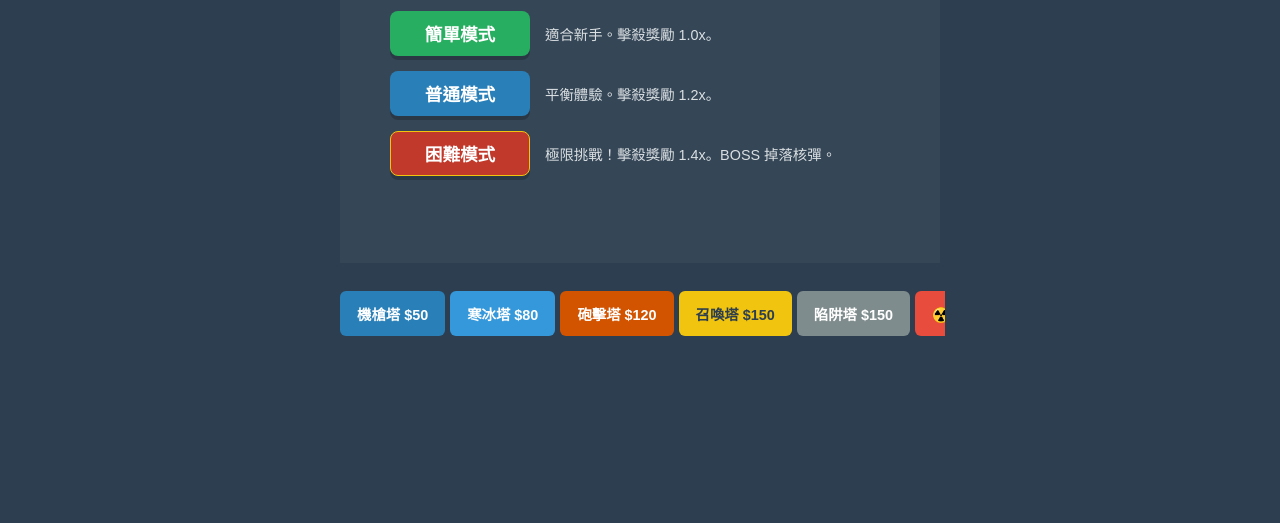
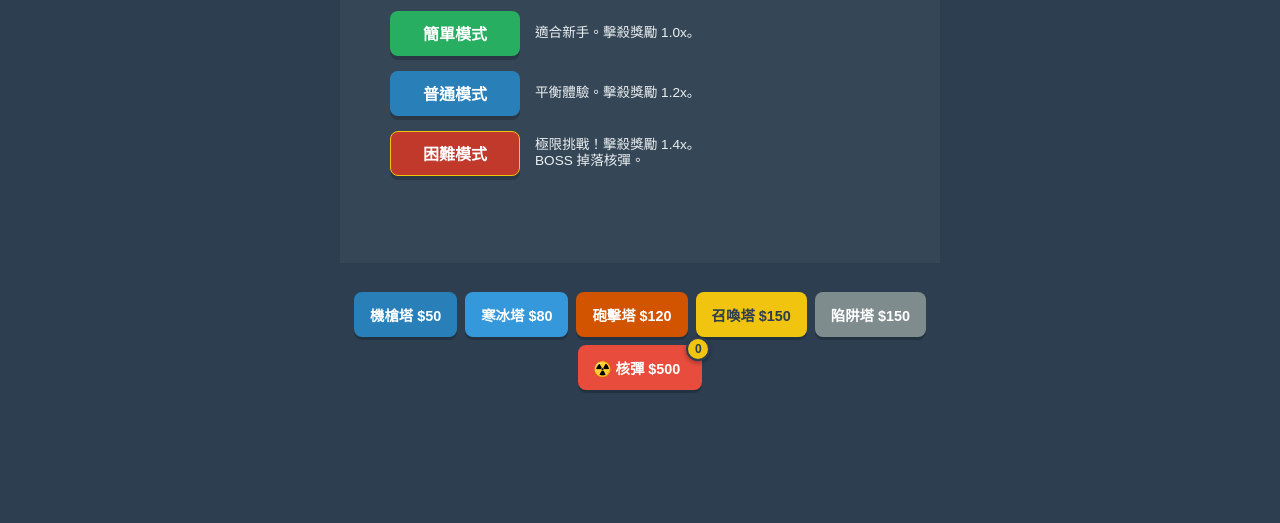
Before and after one commit to yoray9898-maker/game7, a plain HTML site: page dist/index.html in a window 1280 px wide. Shown: the part 277-800 px from the top of the page. Drawn offline with Linux system fonts and the light colour scheme.

Commit message:
Refactor UI layout and update title in index.html
Updated the title and improved the layout of the UI panel and controls in the HTML file. Adjusted styles for buttons and other elements for better presentation and usability.

```diff
--- a/dist/index.html
+++ b/dist/index.html
@@ -2,71 +2,90 @@
 <html lang="zh-Hant">
 <head>
     <meta charset="UTF-8">
-    <title>塔防：元素戰爭 - 官方還原版</title>
+    <title>塔防：元素戰爭 - 完整選單版</title>
     <style>
         * { -webkit-tap-highlight-color: transparent; outline: none; box-sizing: border-box; }
         body { display: flex; flex-direction: column; align-items: center; background-color: #2c3e50; color: white; font-family: 'Microsoft JhengHei', Arial, sans-serif; margin: 0; padding-top: 10px; }
 
         /* 頂部資訊 */
-        .header { width: 100%; max-width: 600px; text-align: center; padding: 10px; }
-        .ui-panel { display: flex; justify-content: space-around; background: #34495e; padding: 10px; width: 100%; }
+        .ui-panel { display: flex; justify-content: space-around; background: #34495e; padding: 10px; width: 100%; max-width: 600px; border-radius: 8px; margin-bottom: 10px; }
         .stat-box { text-align: center; }
         .label { font-size: 0.8em; color: #bdc3c7; display: block; }
         .stat { font-size: 1.2em; color: #f1c40f; font-weight: bold; }
 
-        #game-container { position: relative; margin-top: 20px; }
-        canvas { background-color: #ecf0f1; border: 4px solid #34495e; border-radius: 4px; cursor: crosshair; }
+        #game-container { position: relative; }
+        canvas { background-color: #ecf0f1; border: 4px solid #34495e; border-radius: 4px; cursor: crosshair; display: block; }
 
-        /* --- 根據截圖還原：選擇難度介面 --- */
+        /* --- 難度選擇介面 --- */
         .overlay {
-            position: absolute; top: 0; left: 0; width: 608px; height: 408px;
+            position: absolute; top: 0; left: 0; width: 100%; height: 100%;
             background: rgba(44, 62, 80, 0.95);
             display: flex; flex-direction: column; align-items: center; justify-content: center;
-            z-index: 100;
+            z-index: 100; border-radius: 4px;
         }
-
         .difficulty-header { color: #f1c40f; font-size: 1.5em; margin-bottom: 25px; font-weight: bold; }
-
-        .difficulty-menu { display: flex; flex-direction: column; gap: 15px; width: 500px; }
-
-        /* 難度選項列 */
+        .difficulty-menu { display: flex; flex-direction: column; gap: 15px; width: 90%; max-width: 500px; }
         .diff-row { display: flex; align-items: center; gap: 15px; }
-
-        .btn-diff {
-            width: 140px; height: 45px; border-radius: 8px;
-            cursor: pointer; border: none; font-weight: bold; color: white; font-size: 1.1em;
-            display: flex; align-items: center; justify-content: center;
-            box-shadow: 0 4px 0 rgba(0,0,0,0.2); transition: 0.1s;
-        }
-        .btn-diff:active { transform: translateY(3px); box-shadow: none; }
-
-        .diff-desc { font-size: 0.9em; color: #ecf0f1; opacity: 0.9; }
-
+        .btn-diff { width: 130px; height: 45px; border-radius: 8px; cursor: pointer; border: none; font-weight: bold; color: white; font-size: 1em; flex-shrink: 0; box-shadow: 0 4px 0 rgba(0,0,0,0.2); }
+        .btn-diff:active { transform: translateY(2px); box-shadow: none; }
+        .diff-desc { font-size: 0.85em; color: #ecf0f1; line-height: 1.2; }
         .easy-btn { background-color: #27ae60; }
         .normal-btn { background-color: #2980b9; }
         .hard-btn { background-color: #c0392b; border: 1px solid #f1c40f; }
 
-        /* 商店與核彈 */
-        .controls { margin-top: 15px; display: flex; gap: 5px; overflow-x: auto; width: 100%; max-width: 610px; padding: 5px; }
-        .shop-btn { padding: 10px 15px; cursor: pointer; border: 2px solid transparent; border-radius: 6px; color: white; font-weight: bold; white-space: nowrap; font-size: 0.9em; position: relative; flex-shrink: 0; }
-        .shop-btn.selected { border-color: #f1c40f; }
-
-        .nuke-btn { background: #e74c3c; padding-right: 25px; }
-        .nuke-badge {
-            position: absolute; top: -8px; right: -8px;
-            background: #f1c40f; color: #2c3e50;
-            width: 22px; height: 22px; border-radius: 50%;
-            display: flex; align-items: center; justify-content: center;
-            font-size: 12px; font-weight: bold; border: 2px solid #2c3e50;
+        /* --- 修正：商店選單自動換行，不消失 --- */
+        .controls {
+            margin-top: 15px;
+            display: flex;
+            flex-wrap: wrap; /* 重要：自動換行 */
+            gap: 8px;
+            justify-content: center;
+            width: 100%;
+            max-width: 610px;
+            padding: 10px;
         }
 
-        #upgradeMenu { background: #8e44ad; padding: 10px; border-radius: 6px; display: none; gap: 10px; align-items: center; border: 2px solid #f1c40f; margin-top: 10px; }
+        .shop-btn {
+            padding: 10px 14px;
+            cursor: pointer;
+            border: 2px solid transparent;
+            border-radius: 8px;
+            color: white;
+            font-weight: bold;
+            font-size: 0.9em;
+            position: relative;
+            transition: all 0.2s;
+            box-shadow: 0 3px 0 rgba(0,0,0,0.2);
+        }
+        .shop-btn.selected { border-color: #f1c40f; transform: translateY(-2px); box-shadow: 0 5px 0 rgba(0,0,0,0.2); }
+        .shop-btn:active { transform: translateY(2px); box-shadow: none; }
+
+        .nuke-btn { background: #e74c3c; padding-right: 20px; }
+        .nuke-badge {
+            position: absolute;
+            top: -10px;
+            right: -10px;
+            background: #f1c40f;
+            color: #2c3e50;
+            width: 24px;
+            height: 24px;
+            border-radius: 50%;
+            display: flex;
+            align-items: center;
+            justify-content: center;
+            font-size: 12px;
+            font-weight: bold;
+            border: 2px solid #2c3e50;
+            box-shadow: 0 2px 4px rgba(0,0,0,0.3);
+        }
+
+        #upgradeMenu { background: #8e44ad; padding: 12px; border-radius: 8px; display: none; gap: 10px; align-items: center; border: 2px solid #f1c40f; margin-top: 10px; }
         .hidden { display: none !important; }
     </style>
 </head>
 <body>
 
-    <h2 style="margin: 5px 0;">塔防：元素戰爭</h2>
+    <h2 style="margin: 10px 0;">塔防：元素戰爭</h2>
 
     <div class="ui-panel">
         <div class="stat-box"><span class="label">生命值</span><span id="health" class="stat">20</span></div>
@@ -88,7 +107,7 @@
                 </div>
                 <div class="diff-row">
                     <button class="hard-btn btn-diff" onclick="startGame(1.40, 1.4)">困難模式</button>
-                    <span class="diff-desc">極限挑戰！擊殺獎勵 1.4x。BOSS 掉落核彈。</span>
+                    <span class="diff-desc">極限挑戰！擊殺獎勵 1.4x。<br>BOSS 掉落核彈。</span>
                 </div>
             </div>
         </div>
@@ -109,12 +128,13 @@
 
     <div id="upgradeMenu">
         <span id="towerInfo" style="font-weight: bold;"></span>
-        <button style="background:#f1c40f; color:#2c3e50; padding: 5px 10px; border-radius: 4px; border:none; cursor:pointer;" onclick="upgradeSelectedTower()">升級 $<span id="upgradeCost"></span></button>
-        <button style="background:#EA0000; color:white; padding: 5px 10px; border-radius: 4px; border:none; cursor:pointer;" onclick="sellSelectedTower()">賣出</button>
-        <button style="background:#bdc3c7; padding: 5px 10px; border-radius: 4px; border:none; cursor:pointer;" onclick="deselectTower()">取消</button>
+        <button style="background:#f1c40f; color:#2c3e50; padding: 6px 12px; border-radius: 4px; border:none; cursor:pointer; font-weight:bold;" onclick="upgradeSelectedTower()">升級 $<span id="upgradeCost"></span></button>
+        <button style="background:#EA0000; color:white; padding: 6px 12px; border-radius: 4px; border:none; cursor:pointer; font-weight:bold;" onclick="sellSelectedTower()">賣出</button>
+        <button style="background:#bdc3c7; padding: 6px 12px; border-radius: 4px; border:none; cursor:pointer;" onclick="deselectTower()">取消</button>
     </div>
 
     <script>
+        // --- 核心遊戲引擎 ---
         const canvas = document.getElementById('gameCanvas');
         const ctx = canvas.getContext('2d');
         let money, health, currentWave, enemiesToSpawn, spawnTimer, selectedTower, gameRunning = false, currentType = 'gun';
@@ -140,7 +160,8 @@
             document.getElementById('waveDisplay').innerText = currentWave;
             document.getElementById('nuke-count').innerText = nukeInventory;
             const nB = document.getElementById('btn-nuke');
-            nB.style.opacity = (nukeInventory > 0 && money >= 500) ? "1" : "0.4";
+            if (nukeInventory > 0 && money >= 500) { nB.style.opacity = "1"; nB.style.filter = "none"; }
+            else { nB.style.opacity = "0.5"; nB.style.filter = "grayscale(1)"; }
         }
 
         function useNuke() {
@@ -190,7 +211,7 @@
                     if(target) { bullets.push({x:this.x+20, y:this.y+20, target:target, dmg:this.dmg, type:this.type}); this.cd = this.cdMax; }
                 }
             }
-            draw() { ctx.fillStyle=this.color; ctx.fillRect(this.x+2,this.y+2,36,36); ctx.fillStyle="white"; ctx.font="10px Arial"; ctx.fillText("Lv"+this.level, this.x+5, this.y+15); }
+            draw() { ctx.fillStyle=this.color; ctx.fillRect(this.x+2,this.y+2,36,36); ctx.fillStyle="white"; ctx.font="bold 10px Arial"; ctx.fillText("L"+this.level, this.x+5, this.y+15); }
         }
 
         function gameLoop() {
@@ -224,7 +245,7 @@
             const px = e.clientX - rect.left, py = e.clientY - rect.top;
             const gx = Math.floor(px/40), gy = Math.floor(py/40);
             const t = towers.find(t=>t.x===gx*40 && t.y===gy*40);
-            if(t) { selectedTower = t; document.getElementById('upgradeMenu').style.display = 'flex'; return; }
+            if(t) { selectedTower = t; document.getElementById('upgradeMenu').style.display = 'flex'; document.getElementById('towerInfo').innerText = "等級 " + t.level; document.getElementById('upgradeCost').innerText = t.getCost(); return; }
             isMouseDown = true; mouseX = px; mouseY = py;
         };
         window.onmouseup = () => {
```
